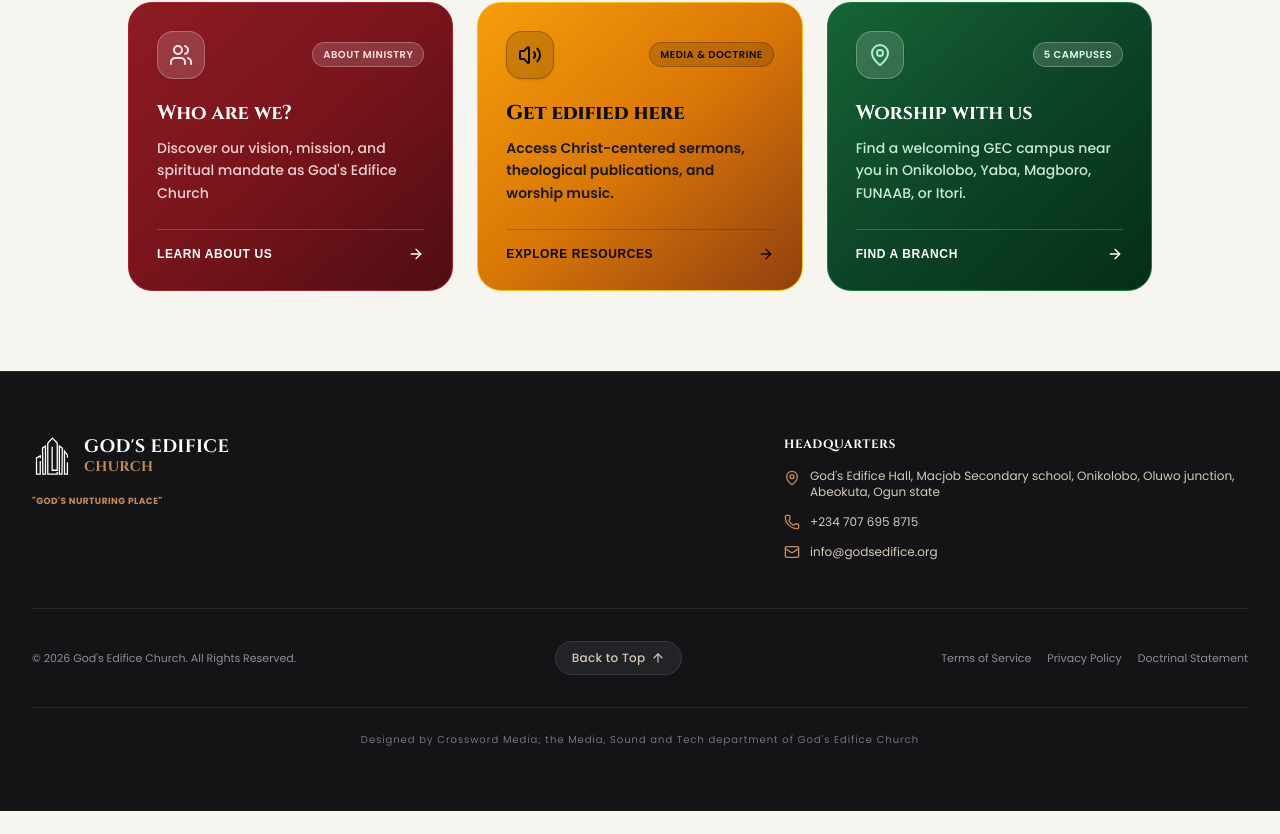
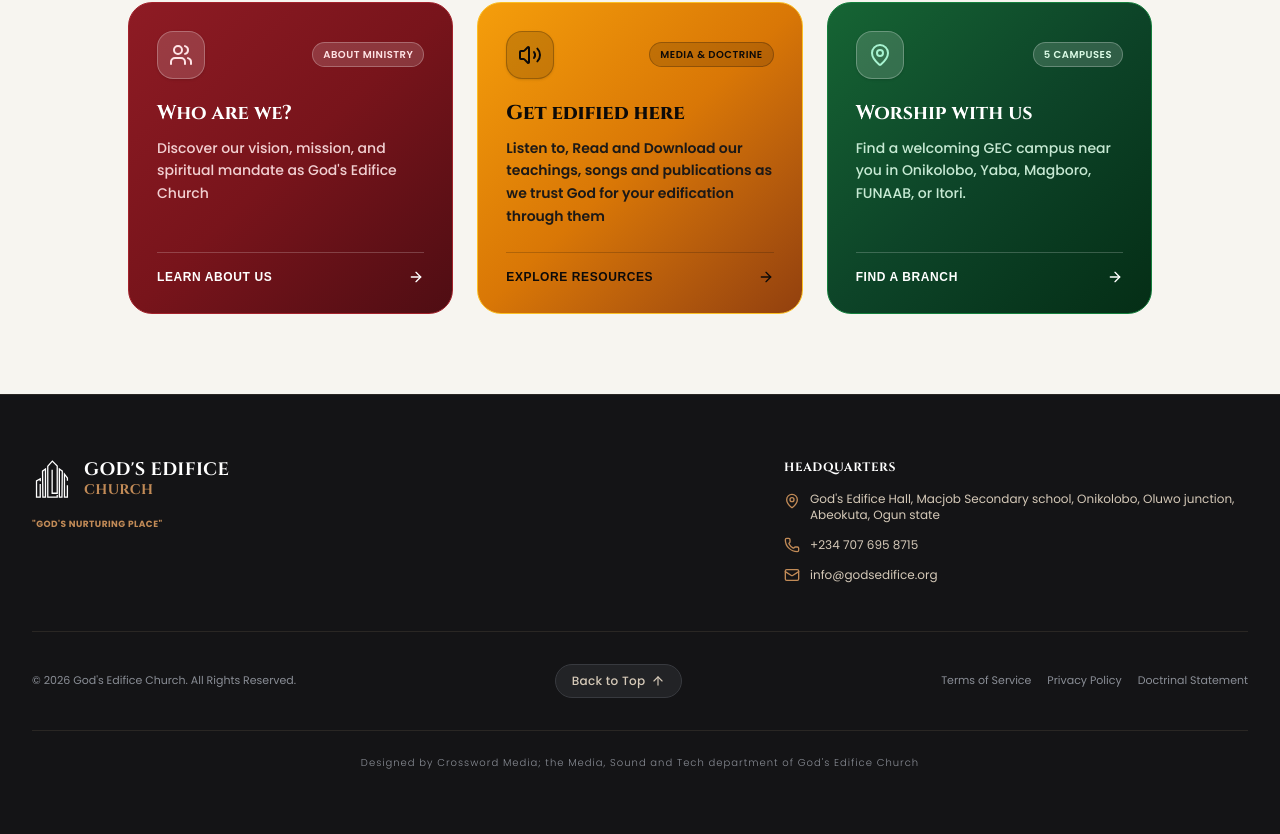
Before and after one commit to Bkins21/church, a React (Vite) app: page / in a window 1280 px wide. Shown: the part 1163-1997 px from the top of the page. Before the commit the page ends 1974 px from the top, so only its background shows below. Built offline with nearby package versions, Linux system fonts and the light colour scheme; no server answers; the database is empty; a web font is replaced by a local one.

Commit message:
feat(hero): update resources section description
Refine the teachings card description to better communicate available resources and intent for user edification.

```diff
--- a/src/components/Hero.tsx
+++ b/src/components/Hero.tsx
@@ -81,7 +81,7 @@ export default function Hero({ onNavigate }: HeroProps) {
       id: 'teachings',
       icon: Volume2,
       title: 'Get edified here',
-      description: 'Access Christ-centered sermons, theological publications, and worship music.',
+      description: 'Listen to, Read and Download our teachings, songs and publications as we trust God for your edification through them',
       cta: 'Explore Resources',
       cardBg: 'bg-gradient-to-br from-[#F59E0B] via-[#D97706] to-[#92400E] text-stone-950',
       cardBorder: 'border-[#FBBF24] hover:border-[#FEF08A]',
```
